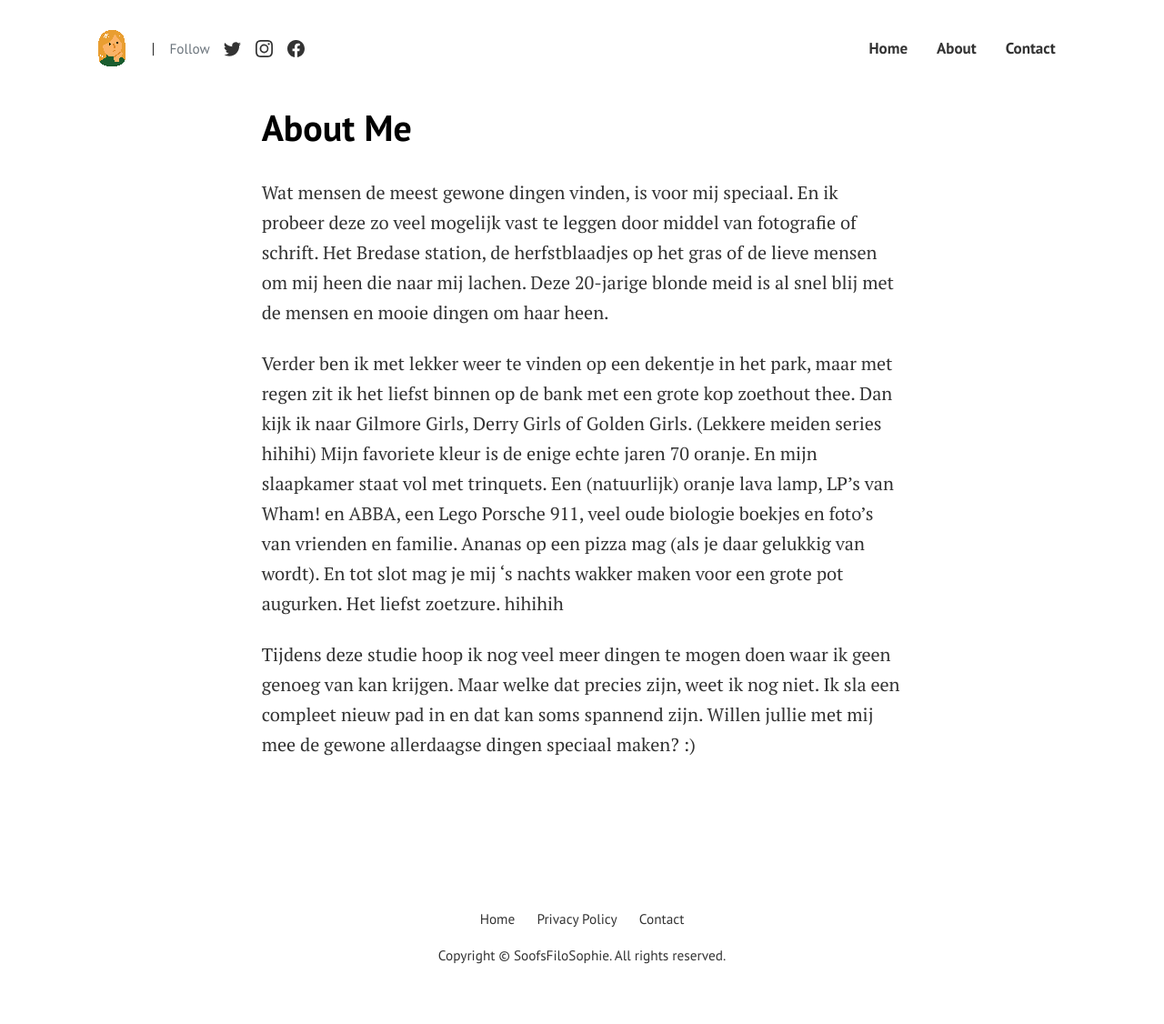
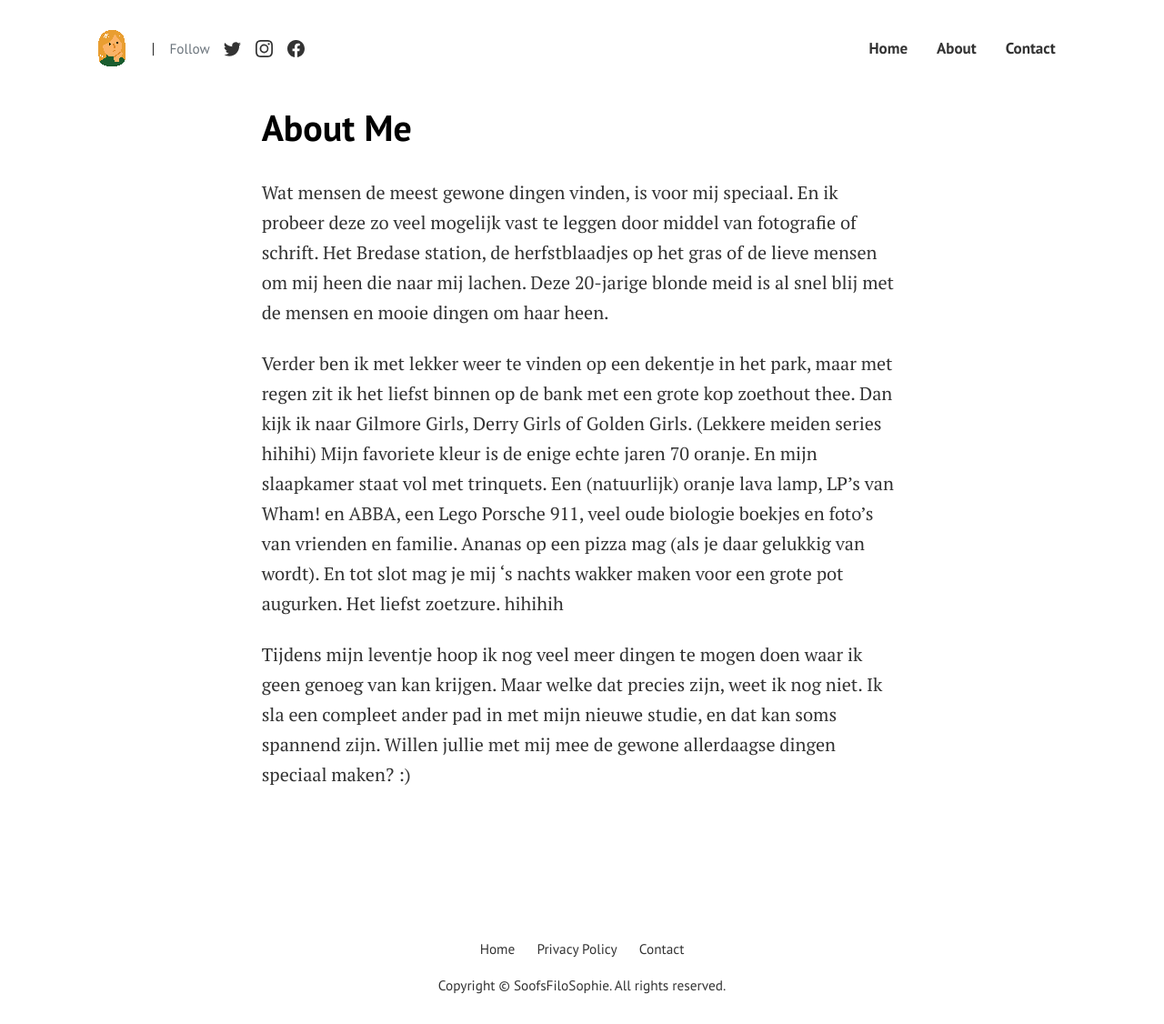
Before and after one commit to SoofsFilosophie/soofsfilosophie.github.io, a Jekyll site: the page built from pages/about.md, in a window 1280 px wide and 1126 px high. Shown: the whole window at 91% size. Built offline with Jekyll 4.4.1, drawn with Linux system fonts in a browser that asks for light colours.

Commit message:
Update about.md

```diff
--- a/pages/about.md
+++ b/pages/about.md
@@ -9,6 +9,6 @@ Wat mensen de meest gewone dingen vinden, is voor mij speciaal. En ik probeer de
 
 Verder ben ik met lekker weer te vinden op een dekentje in het park, maar met regen zit ik het liefst binnen op de bank met een grote kop zoethout thee. Dan kijk ik naar Gilmore Girls, Derry Girls of Golden Girls. (Lekkere meiden series hihihi) Mijn favoriete kleur is de enige echte jaren 70 oranje. En mijn slaapkamer staat vol met trinquets. Een (natuurlijk) oranje lava lamp, LP's van Wham! en ABBA, een Lego Porsche 911, veel oude biologie boekjes en foto's van vrienden en familie. Ananas op een pizza mag (als je daar gelukkig van wordt). En tot slot mag je mij 's nachts wakker maken voor een grote pot augurken. Het liefst zoetzure. hihihih
 
-Tijdens deze studie hoop ik nog veel meer dingen te mogen doen waar ik geen genoeg van kan krijgen. Maar welke dat precies zijn, weet ik nog niet. Ik sla een compleet nieuw pad in en dat kan soms spannend zijn. Willen jullie met mij mee de gewone allerdaagse dingen speciaal maken? :)
+Tijdens mijn leventje hoop ik nog veel meer dingen te mogen doen waar ik geen genoeg van kan krijgen. Maar welke dat precies zijn, weet ik nog niet. Ik sla een compleet ander pad in met mijn nieuwe studie, en dat kan soms spannend zijn. Willen jullie met mij mee de gewone allerdaagse dingen speciaal maken? :)
 
 ![](blob:https://web.whatsapp.com/693527d5-58d8-4b3a-950d-e3350aa57b34)
```
